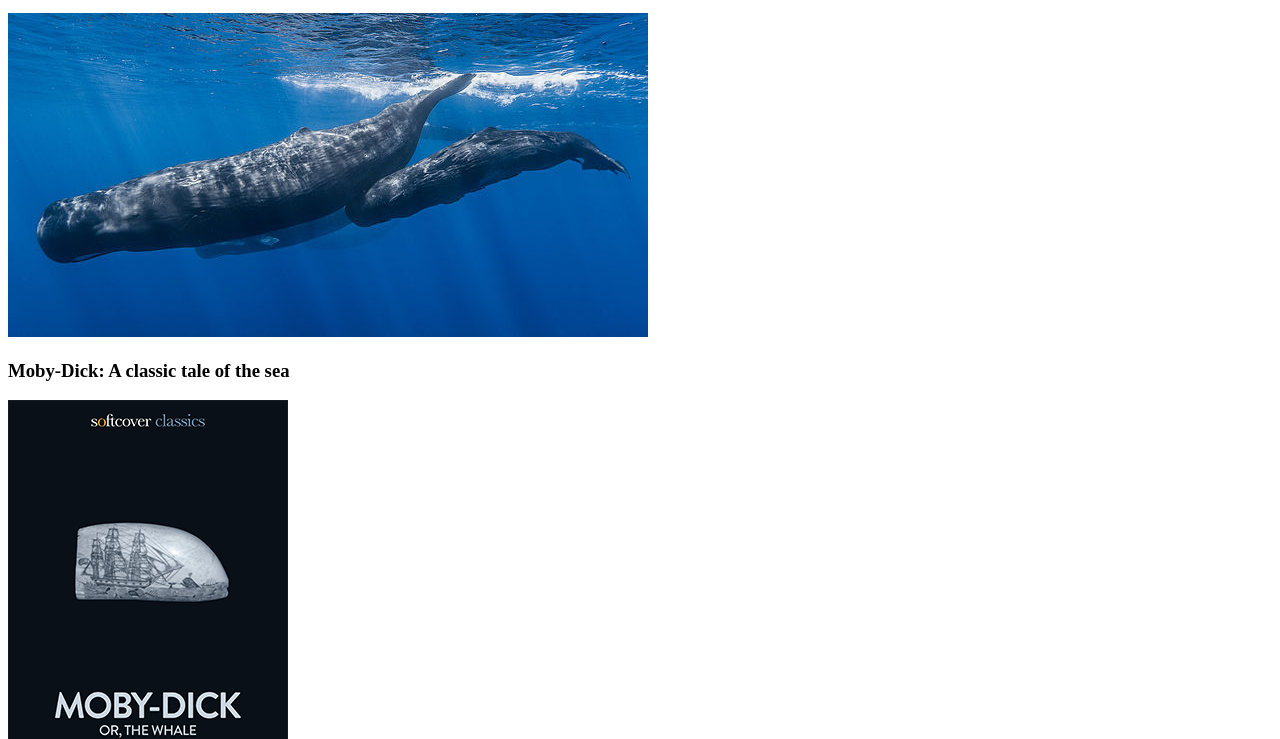
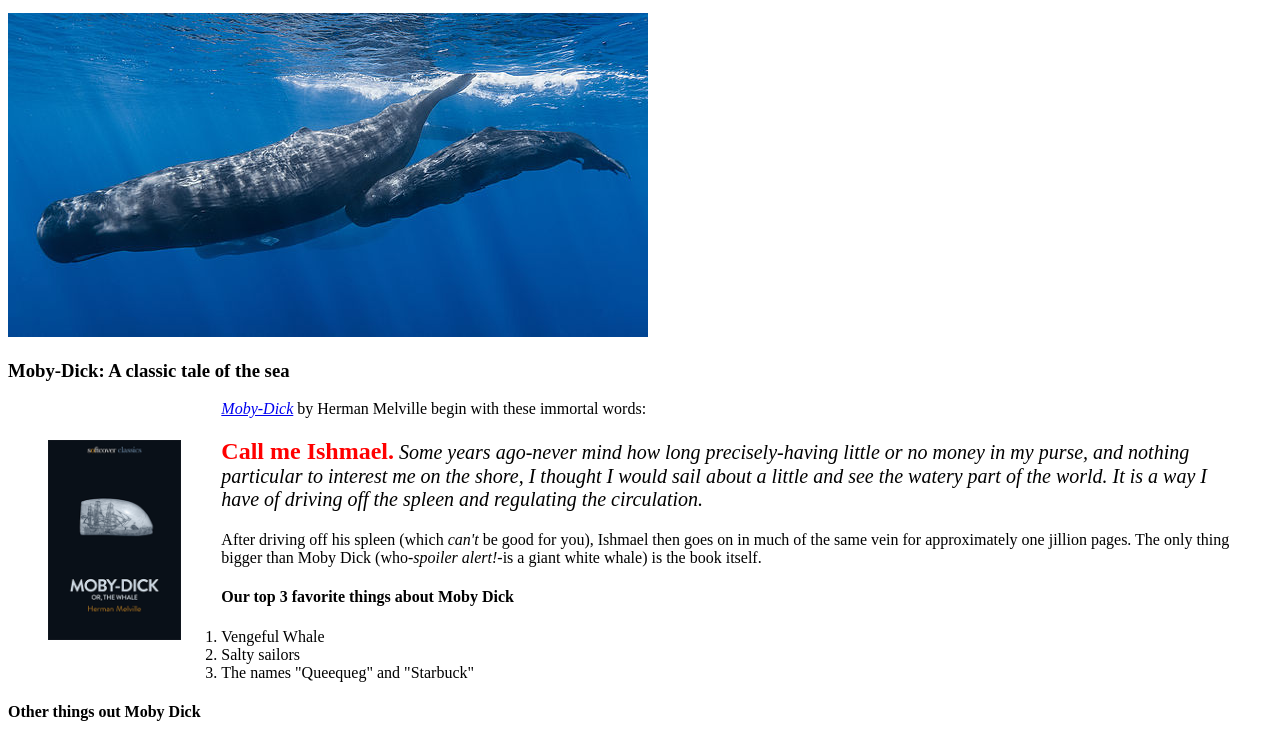
Before and after one commit to xavier7lemon/sample_website, a plain HTML site: page moby_dick.html in a window 1280 px wide. Shown: the part 210-949 px from the top of the page. Drawn offline with Linux system fonts and the light colour scheme.

Commit message:
book cover inline styling

```diff
--- a/moby_dick.html
+++ b/moby_dick.html
@@ -33,7 +33,7 @@
 
       <a href="https://www.softcover.io/read/6070fb03/moby-dick"
          target="_blank">
-        <img src="images/moby_dick.png" alt="Moby Dick">
+        <img src="images/moby_dick.png" alt="Moby Dick" height="200px" style="float: left; margin: 40px">
       </a>
 
       <p>
```
